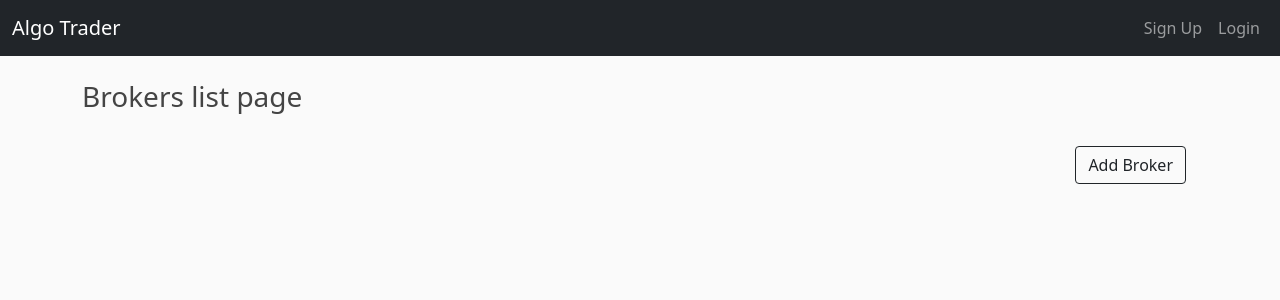
After one commit to amoghkini/Algo-Trading-Framework, a Flask app: page /brokers in a window 1280 px wide. The commit adds this page. Shown: the top 300 px of the page. Run offline with Flask 2, Linux system fonts and the light colour scheme; parts of the project's set-up code (start-up, migrations or seed data) failed here and were passed over.

Commit message:
Add broker button on my brokers page

```diff
--- a/src/main.py
+++ b/src/main.py
@@ -6,11 +6,13 @@ from flask import Flask, g, render_template, session
 
 from config.Config import get_server_config
 from restapis.AboutUsAPI import AboutUsAPI
+from restapis.AddBrokerAPI import AddBrokerAPI
 from restapis.ChangePasswordAPI import ChangePasswordAPI
 from restapis.DashboardAPI import DashboardAPI
 from restapis.HomeAPI import HomeAPI
 from restapis.LogInAPI import LogInAPI
 from restapis.LogOutAPI import LogOutAPI
+from restapis.MyBrokersAPI import MyBrokersAPI
 from restapis.MyProfileAPI import MyProfileAPI
 from restapis.RequestPassResetAPI import RequestPassResetAPI
 from restapis.ResetPasswordAPI import ResetPasswordAPI
@@ -27,6 +29,8 @@ app.add_url_rule("/change_password", view_func=ChangePasswordAPI.as_view("change
 app.add_url_rule("/dashboard", view_func=DashboardAPI.as_view("dashboard_api"))
 app.add_url_rule("/login", view_func=LogInAPI.as_view("login_api"))
 app.add_url_rule("/logout", view_func=LogOutAPI.as_view("logout_api"))
+app.add_url_rule("/broker/add", view_func=AddBrokerAPI.as_view("add_broker_api"))
+app.add_url_rule("/brokers", view_func=MyBrokersAPI.as_view("my_brokers_api"))
 app.add_url_rule("/profile", view_func=MyProfileAPI.as_view("my_profile_api"))
 app.add_url_rule("/reset_password/<token>", view_func=ResetPasswordAPI.as_view("reset_password_api"))
 app.add_url_rule("/reset_password_request", view_func=RequestPassResetAPI.as_view("reset_password_request_api"))
--- /dev/null
+++ b/src/restapis/MyBrokersAPI.py
@@ -0,0 +1,11 @@
+from flask import render_template
+from flask.views import MethodView
+
+
+class MyBrokersAPI(MethodView):
+
+    def get(self):
+        return render_template('my_brokers.html')
+
+    def post(self):
+        return
--- /dev/null
+++ b/src/templates/broker.html
@@ -0,0 +1,5 @@
+{% extends "layout.html" %}
+
+{% block content %}
+<h1>Broker Page</h1>
+{% endblock content %}
--- /dev/null
+++ b/src/templates/my_brokers.html
@@ -0,0 +1,19 @@
+{% extends "layout.html" %}
+
+{% block content %}
+<br>
+<h3>Brokers list page</h3>
+<br>
+<script>
+    function loginToBroker() {
+        window.location.href = "http://127.0.0.1:5000" + "/broker/add"
+    }
+</script>
+<div class="container">
+        <div class="col-md-12 bg-light text-right">
+            <button class="btn btn-outline-dark float-end" onClick="loginToBroker()">
+                Add Broker
+            </button>
+        </div>
+</div>
+{% endblock content %}
--- a/src/templates/navbar.html
+++ b/src/templates/navbar.html
@@ -15,7 +15,7 @@
                     <a href="#" class="nav-link">Marketplace</a>
                 </li>
                 <li class="nav-item">
-                    <a href="#" class="nav-link">Broker Details</a>
+                    <a href="{{ url_for('my_brokers_api')}}" class="nav-link">Broker Details</a>
                 </li>
                 <li class="nav-item">
                     <a href="#" class="nav-link">Backtesting</a>
@@ -25,6 +25,20 @@
                 </li>
                 <li class="nav-item">
                     <a href="#" class="nav-link">Risk Management</a>
+                </li>
+                <li class="nav-item dropdown">
+                    <a href="#" class="nav-link dropdown-toggle" data-bs-toggle="dropdown">Calculators</a>
+                    <div class="dropdown-menu dropdown-menu-end dropdown-menu-dark">
+                        <a href="#" class="dropdown-item">Margin Calculator</a>
+                        <a href="#" class="dropdown-item">Brokerage Calculator</a>
+                        <a href="#" class="dropdown-item">Returns Calculator</a>
+                    </div>
+                </li>
+                <li class="nav-item dropdown">
+                    <a href="#" class="nav-link dropdown-toggle" data-bs-toggle="dropdown">Miscellaneous</a>
+                    <div class="dropdown-menu dropdown-menu-end dropdown-menu-dark">
+                        <a href="#" class="dropdown-item">Trading Holidays</a>
+                    </div>
                 </li>
                 <li class="nav-item">
                     <a href="#" class="nav-link">Stocks</a>
```
Also changed, not shown: src/restapis/AddBrokerAPI.py (added, +8 -0 lines).
